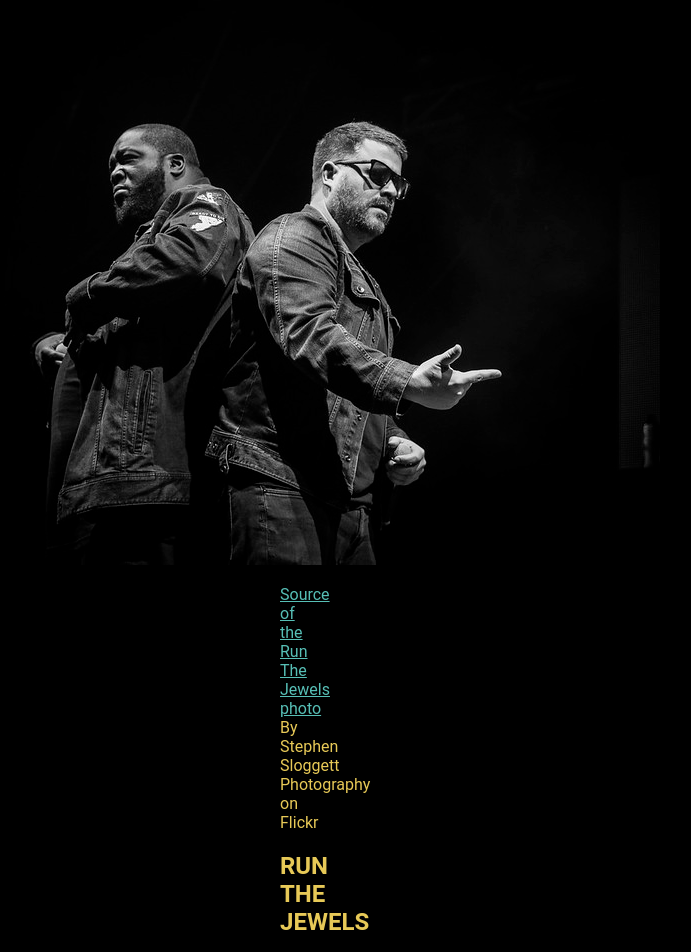
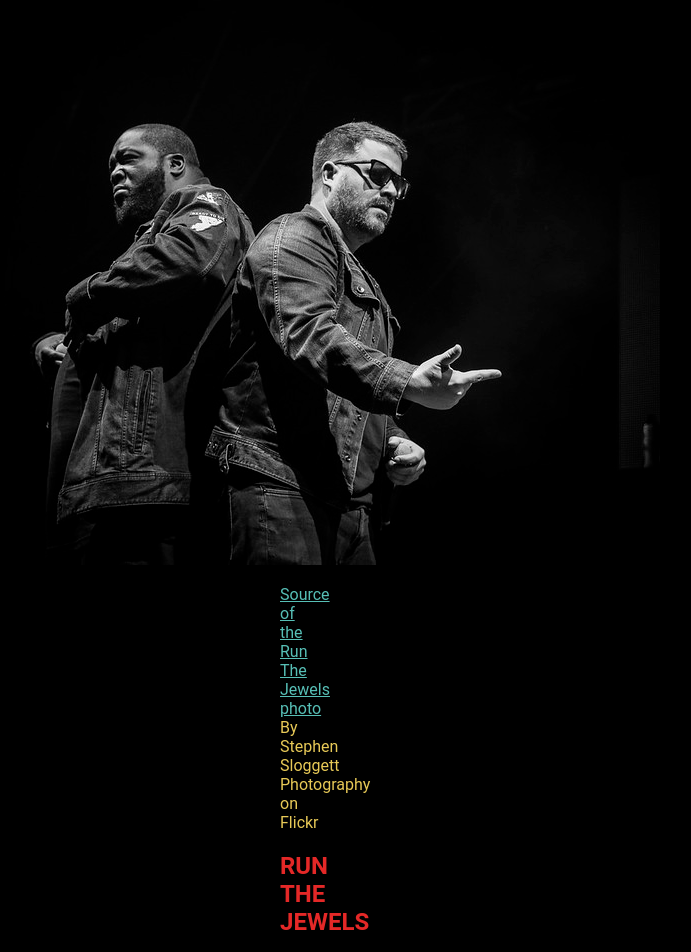
Before and after one commit to alugo002/music-sampler, a plain HTML site: page index.html in a window 1280 px wide. Shown: the top 952 px of the page, without its empty margins (380-1071 px from the left). Drawn offline with Linux system fonts and the light colour scheme.

Commit message:
h1 color

```diff
--- a/styles/main.css
+++ b/styles/main.css
@@ -1,9 +1,16 @@
 
-p, h1 {
+p {
     font-family: chivo, roboto, sans-serif;
     color: #e7c957;
     padding-left: 660px;
     padding-right:660px;
+}
+
+h1 {
+  font-family: chivo, roboto, sans-serif;
+  color: #e42827;
+  padding-left: 660px;
+  padding-right:660px;
 }
 
 article {
```
